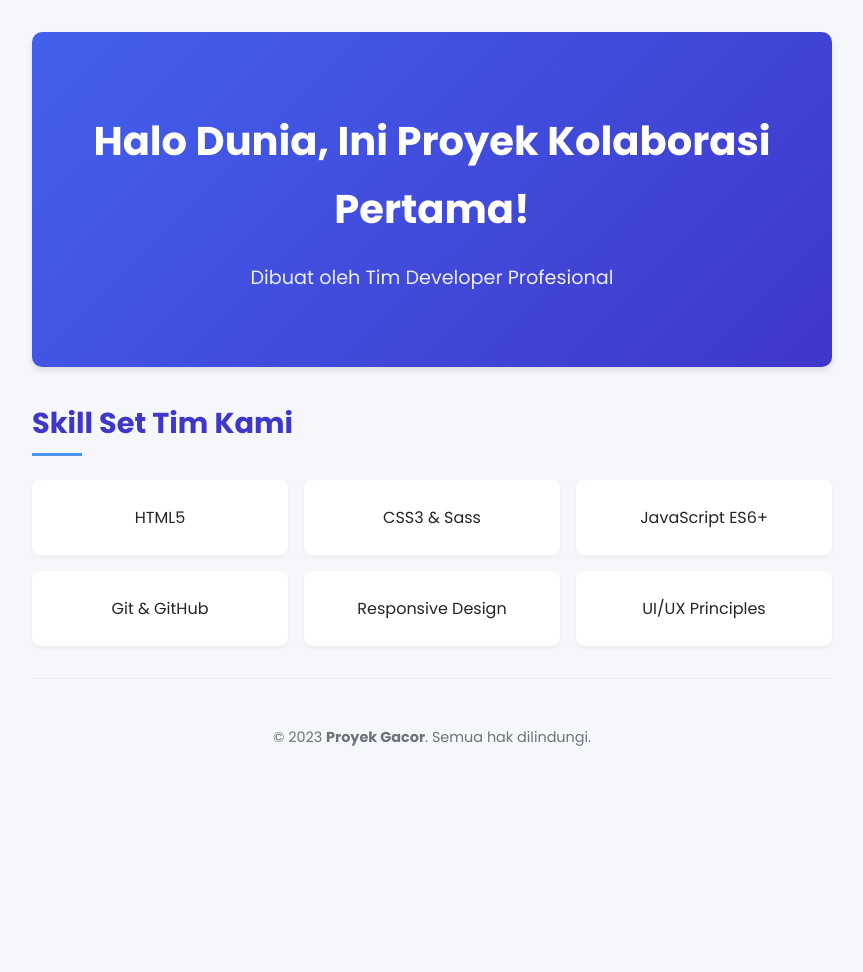
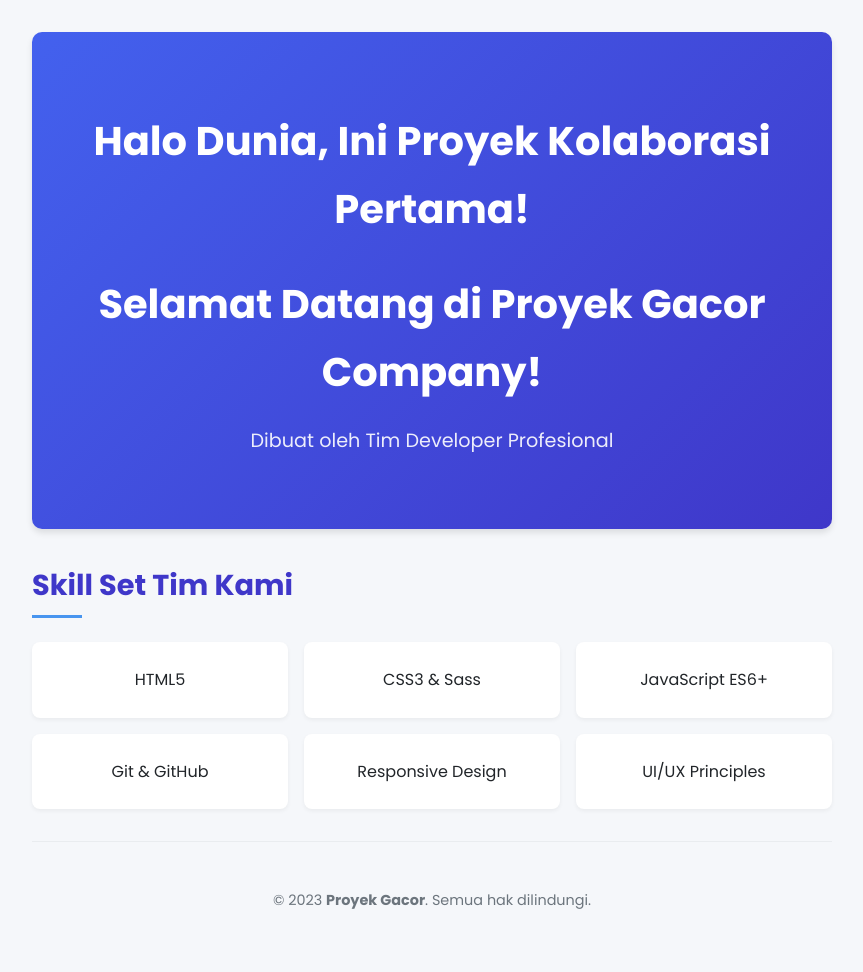
Before and after one commit to Gembel666/proyek-kolaborasi-gacor, a plain HTML site: page index.html in a window 1280 px wide. Shown: the whole page, without its empty margins (208-1071 px from the left). Before the commit the page ends 838 px from the top, so only its background shows below. Drawn offline with Linux system fonts and the light colour scheme.

Commit message:
docs: Mengubah judul utama halaman

```diff
--- a/index.html
+++ b/index.html
@@ -126,6 +126,7 @@
     <div class="container">
         <header>
             <h1>Halo Dunia, Ini Proyek Kolaborasi Pertama!</h1>
+            <h1>Selamat Datang di Proyek Gacor Company!</h1>
             <p class="tagline">Dibuat oleh Tim Developer Profesional</p>
         </header>
 
```
